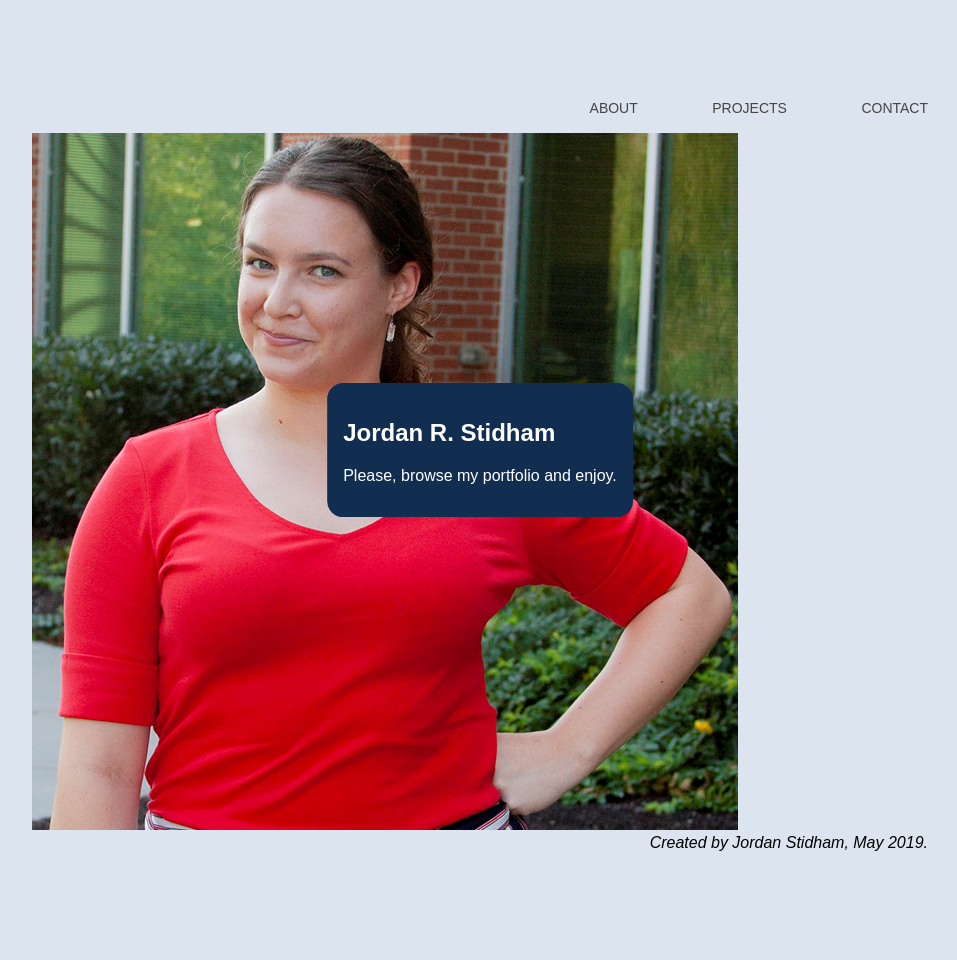
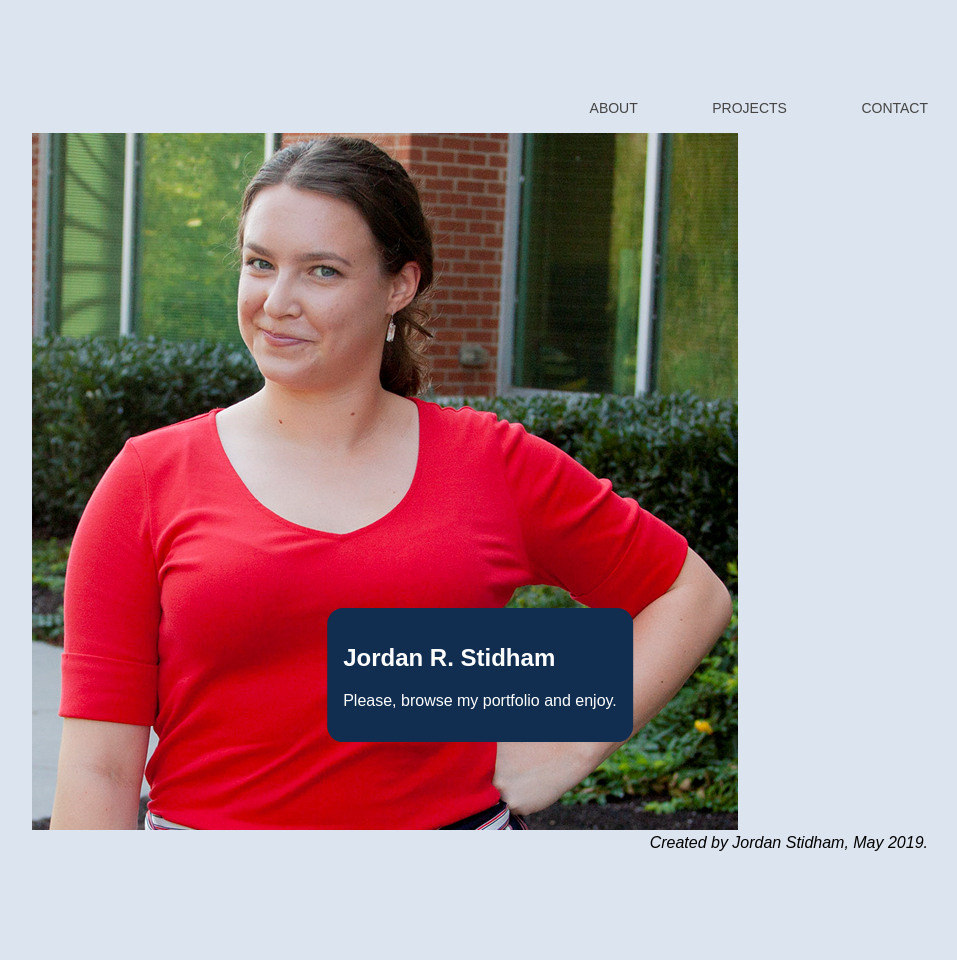
Before and after one commit to jordanstidham/PORTFOLIO, a Jekyll site: the page built from README.md, in a window 1280 px wide. Shown: the whole page, without its empty margins (160-1117 px from the left). Built offline with Jekyll 4.4.1, drawn with Linux system fonts in a browser that asks for light colours; our own code applies the rules of GitHub Pages for plain Markdown files.

Commit message:
Update default.html

```diff
--- a/_layouts/default.html
+++ b/_layouts/default.html
@@ -24,7 +24,7 @@
 					border-radius: 1em;
 					padding: 1em;
 					position: absolute;
-					top: 50%;
+					top: 75%;
 					left: 50%;
 					margin-right: -50%;
 					transform: translate(-50%, -50%) }
```
